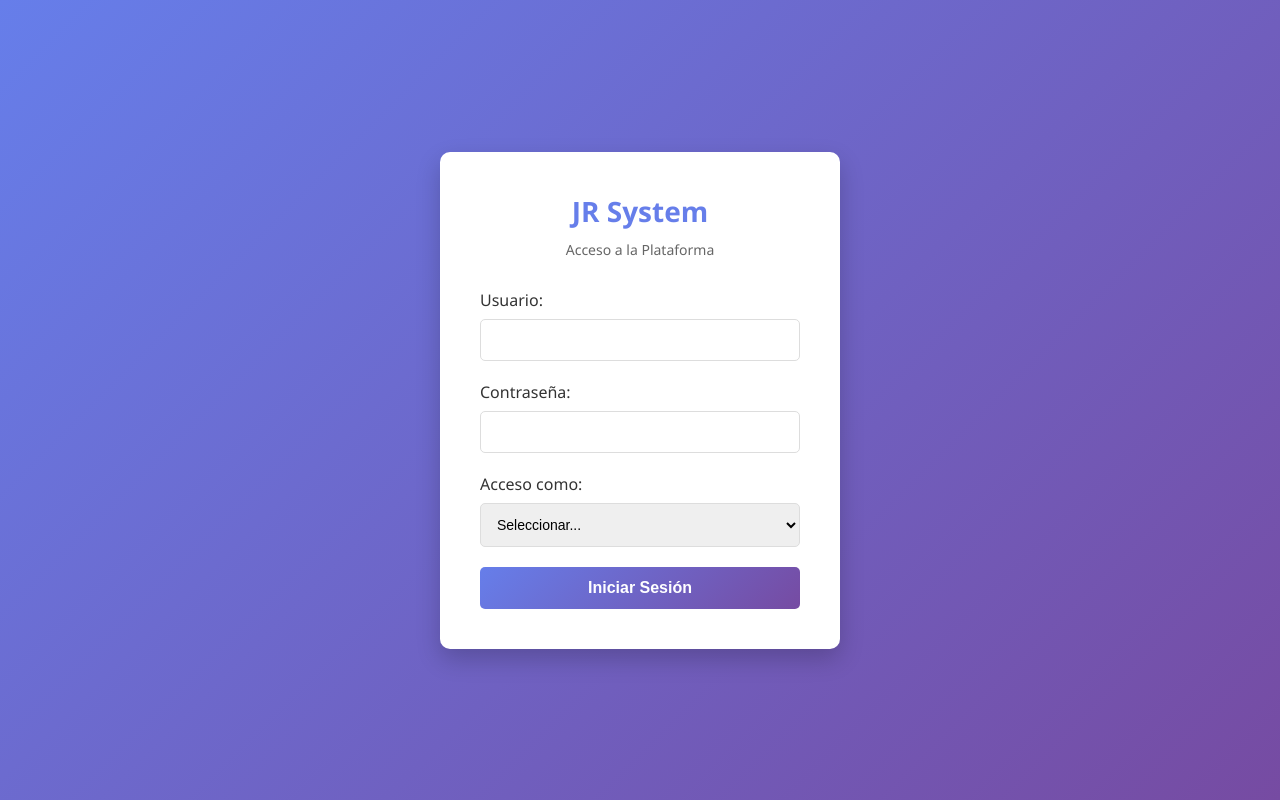
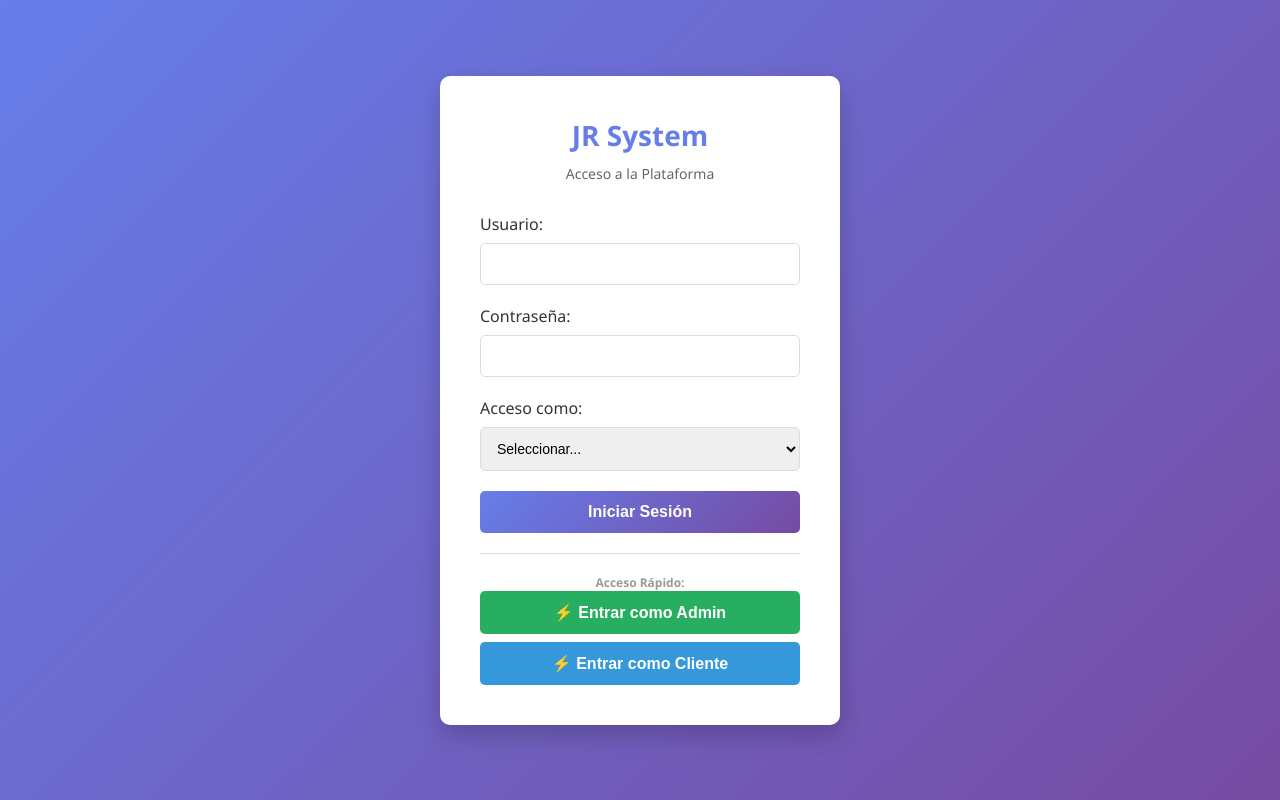
Before and after one commit to benjaic12-coder/JR, a plain HTML site: page index.html in a window 1280 px wide. Drawn offline with Linux system fonts and the light colour scheme.

Commit message:
Add quick access buttons for auto-login

```diff
--- a/index.html
+++ b/index.html
@@ -36,9 +36,69 @@
             </form>
 
             <div id="errorMessage" class="error-message"></div>
+
+            <hr style="margin: 20px 0; border: none; border-top: 1px solid #ddd;">
+            <p style="text-align: center; color: #999; font-size: 12px; margin-top: 15px;">
+                <strong>Acceso Rápido:</strong>
+            </p>
+            <button type="button" class="btn-login" onclick="autoLoginAdmin()" style="background: #27ae60; margin-bottom: 8px;">
+                ⚡ Entrar como Admin
+            </button>
+            <button type="button" class="btn-login" onclick="autoLoginClient()" style="background: #3498db;">
+                ⚡ Entrar como Cliente
+            </button>
         </div>
     </div>
 
     <script src="js/auth.js"></script>
+    <script>
+        function autoLoginAdmin() {
+            const users = auth.users;
+            const adminUser = users.find(u => u.role === 'admin');
+
+            if (adminUser) {
+                const sessionData = {
+                    userId: adminUser.id,
+                    username: adminUser.username,
+                    role: adminUser.role,
+                    name: adminUser.name,
+                    email: adminUser.email,
+                    loginTime: new Date().toISOString(),
+                    token: auth.generateToken()
+                };
+                localStorage.setItem('jr_session', JSON.stringify(sessionData));
+                window.location.href = 'admin/dashboard.html';
+            }
+        }
+
+        function autoLoginClient() {
+            const users = auth.users;
+            const clientUser = users.find(u => u.role === 'client');
+
+            if (clientUser) {
+                const sessionData = {
+                    userId: clientUser.id,
+                    username: clientUser.username,
+                    role: clientUser.role,
+                    name: clientUser.name,
+                    email: clientUser.email,
+                    loginTime: new Date().toISOString(),
+                    token: auth.generateToken()
+                };
+                localStorage.setItem('jr_session', JSON.stringify(sessionData));
+                window.location.href = 'client/dashboard.html';
+            }
+        }
+
+        // Auto-login como admin si se accede directamente
+        window.addEventListener('load', function() {
+            const urlParams = new URLSearchParams(window.location.search);
+            if (urlParams.get('auto') === 'admin') {
+                autoLoginAdmin();
+            } else if (urlParams.get('auto') === 'client') {
+                autoLoginClient();
+            }
+        });
+    </script>
 </body>
 </html>
```
